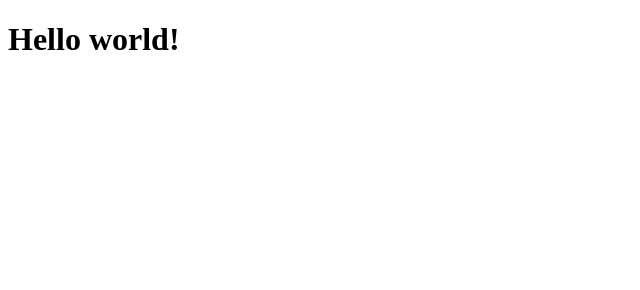
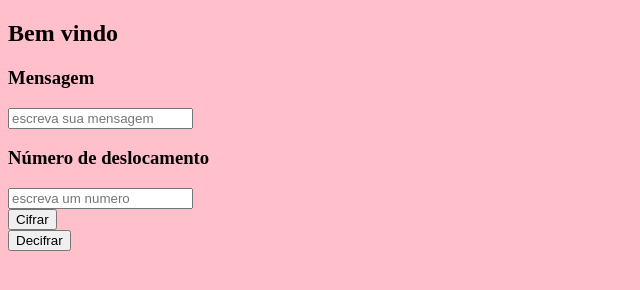
Before and after one commit to Laboratoria/SAP003-cipher, a website: page src/index.html in a window 1280 px wide. Shown: the whole page, without its empty margins (0-640 px from the left). Drawn offline with Linux system fonts and the light colour scheme.

Commit message:
adicionando a estrutura html

```diff
--- a/src/cipher.js
+++ b/src/cipher.js
@@ -1,3 +1,19 @@
 window.cipher = {
-  // ...
+  encode: encode,
+  decode: decode
+
+
+  // ... criar a função de cifrar e decifrar
 };
+
+function encode(ossfet, string){
+
+  console.log()
+  //magica
+}
+
+
+
+function decode(){
+  //magica
+}
--- a/src/index.html
+++ b/src/index.html
@@ -6,9 +6,35 @@
     <link rel="stylesheet" href="style.css" />
   </head>
   <body>
+
+      <div id="cifraPrincipal" name="cifraPrincipal">
+
+          <h2>Bem vindo</h2>
+
+          <h3>Mensagem</h3>
+          <input type="text" name="firstMsg" id="firstMsg" placeholder="escreva sua mensagem">
+          <br>
+
+          <h3>Número de deslocamento</h3>
+          <input type="number" name="deslocamento" id="deslocamento" placeholder="escreva um numero">
+          <br>
+
+          <input type="submit" id="bnt-enviar" value="Cifrar" onclick="cifra()">
+          <br>
+          <input type="submit" id="bnt-enviar" value="Decifrar" onclick="cifra()">
+
+          <p id="write1"></p>
+          <p id="write2"></p>
+
+        </div>
+
+    <!--
     <div id="root">
       <h1>Hello world!</h1>
-    </div>
+
+      <button onclick="clickaqui()">clique aqui agora</button>
+    </div>-->
+
     <script src="cipher.js"></script>
     <script src="index.js"></script>
   </body>
--- a/src/index.js
+++ b/src/index.js
@@ -0,0 +1,21 @@
+function cifra(){
+    let firstMsg = document.getElementById('firstMsg').value;
+    let number = document.getElementById('deslocamento').value;
+
+    /*
+    if (firstMsg == 'mensagem'){
+        document.getElementById('write1').innerHTML = 'Mensagem recebida'
+
+    } else {
+      document.getElementById('write2').innerHTML = 'Mensagem NÃO reconhecida'
+    }
+    */
+
+
+  }
+
+
+
+//function clickaqui(){
+//  alert('chamou');
+//}
--- a/src/style.css
+++ b/src/style.css
@@ -0,0 +1,3 @@
+body{
+    background: pink;
+}
```
